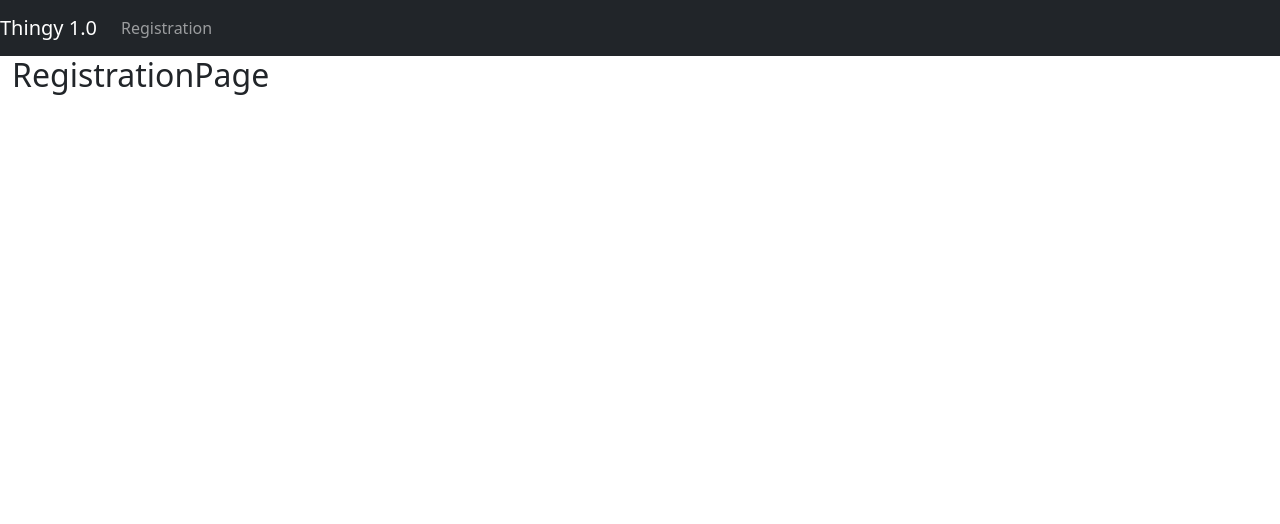
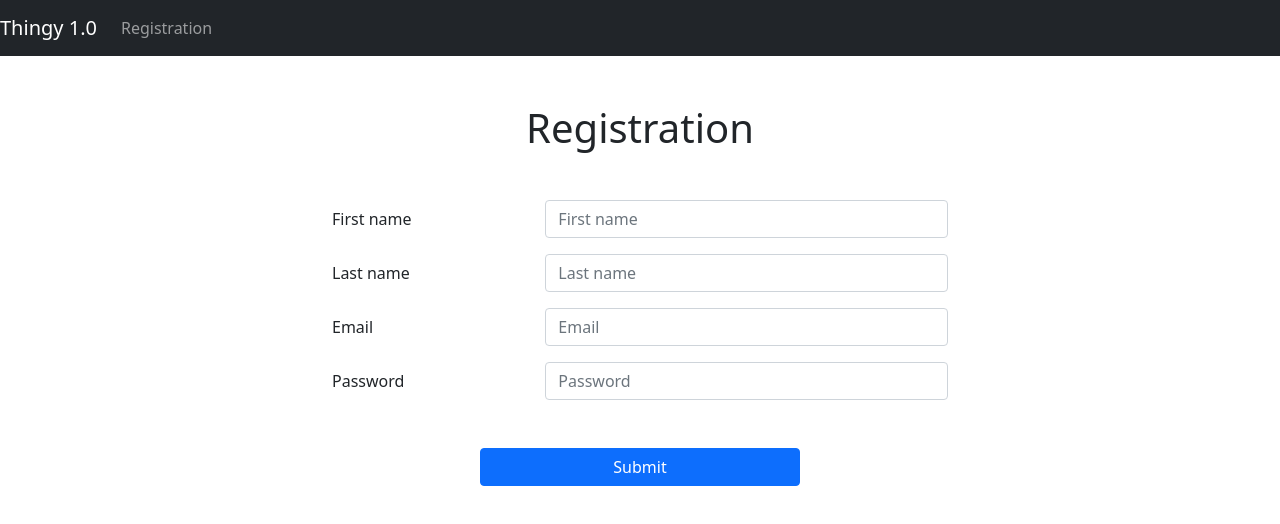
Before and after one commit to xyeras/react-registration-page, a React (Create React App) app: page / in a window 1280 px wide. Shown: the top 524 px of the page. Built offline with nearby package versions, Linux system fonts and the light colour scheme.

Commit message:
feat(registration-page): created form template

```diff
--- a/src/components/Form.tsx
+++ b/src/components/Form.tsx
@@ -1,7 +1,58 @@
 const Form = () => {
     return (
       <div id="form">
-          <h2>Form</h2>
+        <form>
+          <div className="form-group row d-flex justify-content-center mt-3">
+            <label htmlFor="inputFirstName" className="col-sm-2 col-form-label">First name</label>
+            <div className="col-sm-4">
+              <input
+                type="text"
+                className="form-control"
+                id="inputFirstName"
+                placeholder="First name"
+                required
+                />
+            </div>
+          </div>
+          <div className="form-group row d-flex justify-content-center mt-3">
+            <label htmlFor="inputLastName" className="col-sm-2 col-form-label">Last name</label>
+            <div className="col-sm-4">
+              <input
+                type="text"
+                className="form-control"
+                id="inputLastName"
+                placeholder="Last name"
+                required
+                />
+            </div>
+          </div>
+          <div className="form-group row d-flex justify-content-center mt-3">
+            <label htmlFor="inputEmail" className="col-sm-2 col-form-label">Email</label>
+            <div className="col-sm-4">
+              <input
+                type="email"
+                className="form-control"
+                id="inputEmail"
+                placeholder="Email"
+                required/>
+            </div>
+          </div>
+          <div className="form-group row d-flex justify-content-center mt-3">
+            <label htmlFor="inputPassword" className="col-sm-2 col-form-label">Password</label>
+            <div className="col-sm-4">
+              <input
+                type="password"
+                className="form-control"
+                id="inputPassword"
+                placeholder="Password"
+                required
+                />
+            </div>
+          </div>
+          <div className="row d-flex justify-content-center mt-5">
+            <button type="button" className="col-sm-3 btn btn-primary btn-md btn-block">Submit</button>
+          </div>
+        </form>
       </div>
     );
 };
--- a/src/pages/RegistrationPage.tsx
+++ b/src/pages/RegistrationPage.tsx
@@ -1,7 +1,11 @@
+import Form from '../components/Form';
+
 const RegistrationPage = () => {
+
     return (
       <div id="registration-page">
-          <h2>RegistrationPage</h2>
+          <h2 className="display-6 text-center my-5">Registration</h2>
+          <Form />
       </div>
     );
 };
```
